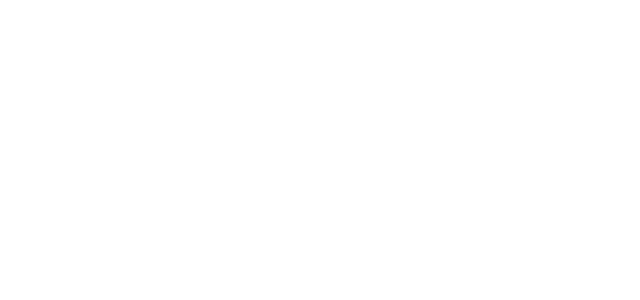
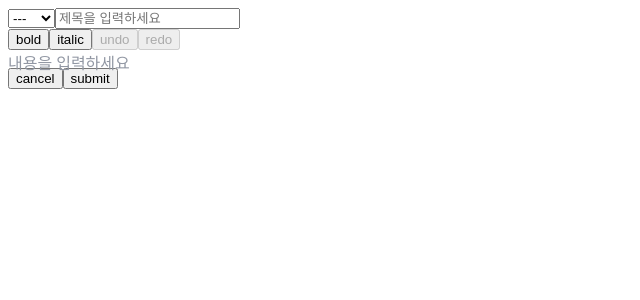
Before and after one commit to GDSC-GIST/Web3_Qeustion-Board, a React (Create React App) app in the folder question-board/: page / in a window 1280 px wide. Shown: the top 300 px of the page, without its empty margins (0-640 px from the left). Built offline with nearby package versions, Linux system fonts and the light colour scheme; no server answers.

Commit message:
feat: post, answer, comment editor and uploading system w/o user info

```diff
--- a/question-board/package.json
+++ b/question-board/package.json
@@ -6,6 +6,7 @@
     "@testing-library/jest-dom": "^5.16.1",
     "@testing-library/react": "^12.1.2",
     "@testing-library/user-event": "^13.5.0",
+    "draft-js": "^0.11.7",
     "firebase": "^9.6.1",
     "react": "^17.0.2",
     "react-dom": "^17.0.2",
--- /dev/null
+++ b/question-board/src/components/textEditor/AnswerEditor.js
@@ -0,0 +1,9 @@
+import StyleEditor from './StyleEditor';
+
+const AnswerEditor = () => {
+  return (
+    <StyleEditor type={'answer'} />
+  );
+};
+
+export default AnswerEditor;
--- /dev/null
+++ b/question-board/src/components/textEditor/CommentEditor.js
@@ -0,0 +1,49 @@
+import { useState } from 'react';
+import { Editor, EditorState } from 'draft-js';
+import 'draft-js/dist/Draft.css';
+import { contentTest } from '../../modules/contentTest';
+import { addComment } from '../../modules/addPost';
+
+const CommentEditor = () => {
+  const [editorState, setEditorState] = useState(
+    () => EditorState.createEmpty()
+  );
+
+  const onChange = (editorState) => {
+    setEditorState(editorState);
+  };
+
+  const onCancel = () => {
+    const cancel = window.confirm('작성을 취소하시겠습니까?\n지금까지 작성한 내용은 저장되지 않습니다.');
+
+    if (cancel) {
+      setEditorState(EditorState.createEmpty());
+    }
+  }
+
+  const onSubmit = () => {
+    if (contentTest(editorState)) {
+      addComment(editorState);
+      setEditorState(EditorState.createEmpty());
+    }
+  };
+
+  return (
+    <>
+      <Editor
+        placeholder='내용을 입력하세요'
+        editorState={editorState}
+        onChange={onChange}
+      />
+
+      <button onClick={onCancel}>
+        cancel
+      </button>
+      <button onClick={onSubmit}>
+        submit
+      </button>
+    </>
+  )
+};
+
+export default CommentEditor;
--- /dev/null
+++ b/question-board/src/components/textEditor/PostEditor.js
@@ -0,0 +1,22 @@
+import StyleEditor from './StyleEditor';
+
+const PostEditor = () => {
+  return (
+    <>
+      <div>
+        <select id='postSubject'>
+          <option value='subject' defaultValue>---</option>
+          <option value='korean'>국어</option>
+          <option value='english'>영어</option>
+          <option value='mathematics'>수학</option>
+          <option value='science'>과학</option>
+        </select>
+        <input id='postTitle' type={'text'} placeholder='제목을 입력하세요' />
+      </div>
+
+      <StyleEditor type={'post'} />
+    </>
+  );
+}
+
+export default PostEditor;
--- /dev/null
+++ b/question-board/src/components/textEditor/StyleEditor.js
@@ -0,0 +1,132 @@
+import React, { useState } from 'react';
+import { Editor, EditorState, RichUtils } from 'draft-js';
+import { contentTest, postTest } from '../../modules/contentTest';
+import { addAnswer, addPost } from '../../modules/addPost';
+
+const StyleEditor = ({ type }) => {
+  // initialize editor
+  const [editorState, setEditorState] = useState(
+    () => EditorState.createEmpty()
+  );
+
+  const onChange = (editorState) => {
+    setEditorState(editorState);
+  };
+
+  // key command
+  const handleKeyCommand = (command, editorState) => {
+    const newState = RichUtils.handleKeyCommand(editorState, command);
+
+    if (newState) {
+      onChange(newState);
+      return 'handled';
+    }
+
+    return 'not-handled';
+  };
+
+  // handle undo and redo
+  const disableUndo = (editorState.getUndoStack().size <= 0);
+  const disableRedo = (editorState.getRedoStack().size <= 0);
+
+  const onUndoClick = () => {
+    onChange(EditorState.undo(editorState));
+  };
+
+  const onRedoClick = () => {
+    onChange(EditorState.redo(editorState));
+  };
+
+  // inline text styling(toggle
+  const onBoldClick = () => {
+    onChange(RichUtils.toggleInlineStyle(editorState, 'BOLD'));
+  };
+
+  const onItalicClick = () => {
+    onChange(RichUtils.toggleInlineStyle(editorState, 'ITALIC'));
+  };
+
+  // cancel
+  const onCancel = (type) => {
+    const cancel = window.confirm('작성을 취소하시겠습니까?\n지금까지 작성한 내용은 저장되지 않습니다.');
+
+    if (cancel) {
+      switch (type) {
+        case 'answer':
+          setEditorState(EditorState.createEmpty());
+          break;
+
+        case 'post':
+          setEditorState(EditorState.createEmpty());
+          console.log('이전 페이지로 이동');
+          break;
+
+        default:
+          setEditorState(EditorState.createEmpty());
+      }
+    }
+  };
+
+  // submit
+  const onSubmit = (type) => {
+    switch (type) {
+      case 'answer':
+        if (contentTest(editorState)) {
+          addAnswer(editorState);
+          setEditorState(EditorState.createEmpty());
+        }
+        break;
+
+      case 'post':
+        if (postTest(editorState)) {
+          addPost(editorState);
+        }
+        break;
+
+      default:
+        console.log('잘못된 글 타입');
+    }
+  };
+
+  return (
+    <>
+      <button onClick={onBoldClick}>
+        bold
+      </button>
+      <button onClick={onItalicClick}>
+        italic
+      </button>
+
+      <button
+        disabled={disableUndo}
+        onClick={onUndoClick}>
+          undo
+      </button>
+      <button
+        disabled={disableRedo}
+        onClick={onRedoClick}>
+        redo
+      </button>
+
+      <Editor
+        placeholder='내용을 입력하세요'
+        editorState={editorState}
+        onChange={onChange}
+        handleKeyCommand={handleKeyCommand}
+      />
+
+      <button onClick={() => onCancel(type)}>
+        cancel
+      </button>
+      <button onClick={() => onSubmit(type)}>
+        submit
+      </button>
+    </>
+  );
+};
+
+StyleEditor.defaultProps = {
+  type: null,
+}
+
+export default StyleEditor;
--- /dev/null
+++ b/question-board/src/components/textEditor/TextEditor.js
@@ -0,0 +1,29 @@
+import AnswerEditor from './AnswerEditor';
+import PostEditor from './PostEditor';
+import CommentEditor from './CommentEditor';
+
+const TextEditor  = ({ type }) => {
+  switch (type) {
+    case "post":
+      return (
+        <PostEditor />
+      );
+
+    case 'answer':
+      return (
+        <AnswerEditor />
+      );
+
+    case 'comment':
+      return (
+        <CommentEditor />
+      );
+
+    default:
+      return (
+        <></>
+      );
+  }
+}
+
+export default TextEditor;
--- a/question-board/src/firebase.js
+++ b/question-board/src/firebase.js
@@ -1,4 +1,7 @@
 import { initializeApp } from "firebase/app";
+import { getAuth } from "firebase/auth"
+import { getFirestore } from "firebase/firestore";
+import { getStorage } from "firebase/storage";
 // TODO: Add SDKs for Firebase products that you want to use
 // https://firebase.google.com/docs/web/setup#available-libraries
 
@@ -13,4 +16,7 @@
 };
 
 // Initialize Firebase
-const app = initializeApp(firebaseConfig);
+export default initializeApp(firebaseConfig);
+export const authService = getAuth();
+export const dbService = getFirestore();
+export const storageService = getStorage();
--- a/question-board/src/index.js
+++ b/question-board/src/index.js
@@ -1,11 +1,11 @@
 import React from 'react';
 import ReactDOM from 'react-dom';
 import './index.css';
-import App from './App';
+import TextEditor from './components/textEditor/TextEditor';
 
 ReactDOM.render(
   <React.StrictMode>
-    <App />
+    <TextEditor type='post' />
   </React.StrictMode>,
   document.getElementById('root')
 );
--- /dev/null
+++ b/question-board/src/modules/addPost.js
@@ -0,0 +1,55 @@
+import { dbService } from '../firebase'
+import { collection, addDoc } from 'firebase/firestore';
+import { convertToRaw } from 'draft-js';
+
+const addPost = (editorState) => {
+  const subject = document.getElementById('postSubject').value;
+  const postTitle = document.getElementById('postTitle').value.trim();
+  const postContent = editorState.getCurrentContent();
+
+  const postObj = {
+    type: 'post',
+    subject: subject,
+    title: postTitle,
+    content: convertToRaw(postContent),
+    createdAt: Date.now(),
+    editedAt: null,
+    userId: null,  // 나중에 유저 아이디 추가
+    commentList: [],
+    answerList: [],
+  };
+
+  addDoc(collection(dbService, 'post'), postObj);
+};
+
+const addAnswer = (editorState) => {
+  const answerContent = editorState.getCurrentContent();
+
+  const answerObj = {
+    type: 'answer',
+    postId: null,
+    content: convertToRaw(answerContent),
+    createdAt: Date.now(),
+    editedAt: null,
+    userId: null,  // 나중에 유저 아이디 추가
+    commentList: [],
+  };
+  addDoc(collection(dbService, 'answer'), answerObj);
+};
+
+const addComment = (editorState) => {
+  const commentContent = editorState.getCurrentContent();
+
+  const commentObj = {
+    type: 'comment',
+    postId: null,
+    content: convertToRaw(commentContent),
+    createdAt: Date.now(),
+    editedAt: null,
+    userId: null,  // 나중에 유저 아이디 추가
+  };
+
+  addDoc(collection(dbService, 'comment'), commentObj);
+};
+
+export { addPost, addAnswer, addComment };
--- /dev/null
+++ b/question-board/src/modules/contentTest.js
@@ -0,0 +1,41 @@
+const contentTest = (editorState) => {
+  // check content is neither null nor whitespace
+  const blockMap = editorState.getCurrentContent().getBlockMap();
+  let isContentFilled = false;
+
+  for (const [key, content]  of blockMap) {
+    const text = content.getText().trim();
+
+    if (text) {
+      isContentFilled = true;
+      return true;
+    }
+  }
+
+  if (!isContentFilled) {
+    alert('내용을 입력하세요')
+    return false;
+  }
+};
+
+const postTest = (editorState) => {
+  // check subject is selected
+  const isSubjectSelected = (document.getElementById('postSubject').value !== 'subject');
+
+  // check title is neither null nor whitespace
+  const isTitleFilled = document.getElementById('postTitle').value.trim();
+
+  if (!isSubjectSelected) {
+    alert('과목을 선택하세요');
+    return false;
+  } else if (!isTitleFilled) {
+    alert('제목을 입력하세요');
+    return false;
+  } else if (!contentTest(editorState)) {
+    return false;
+  }
+
+  return true;
+};
+
+export { contentTest, postTest };
```
Also changed, not shown: question-board/src/Router.js (added), 1 other file (tests, documents, lock files or other folders).
